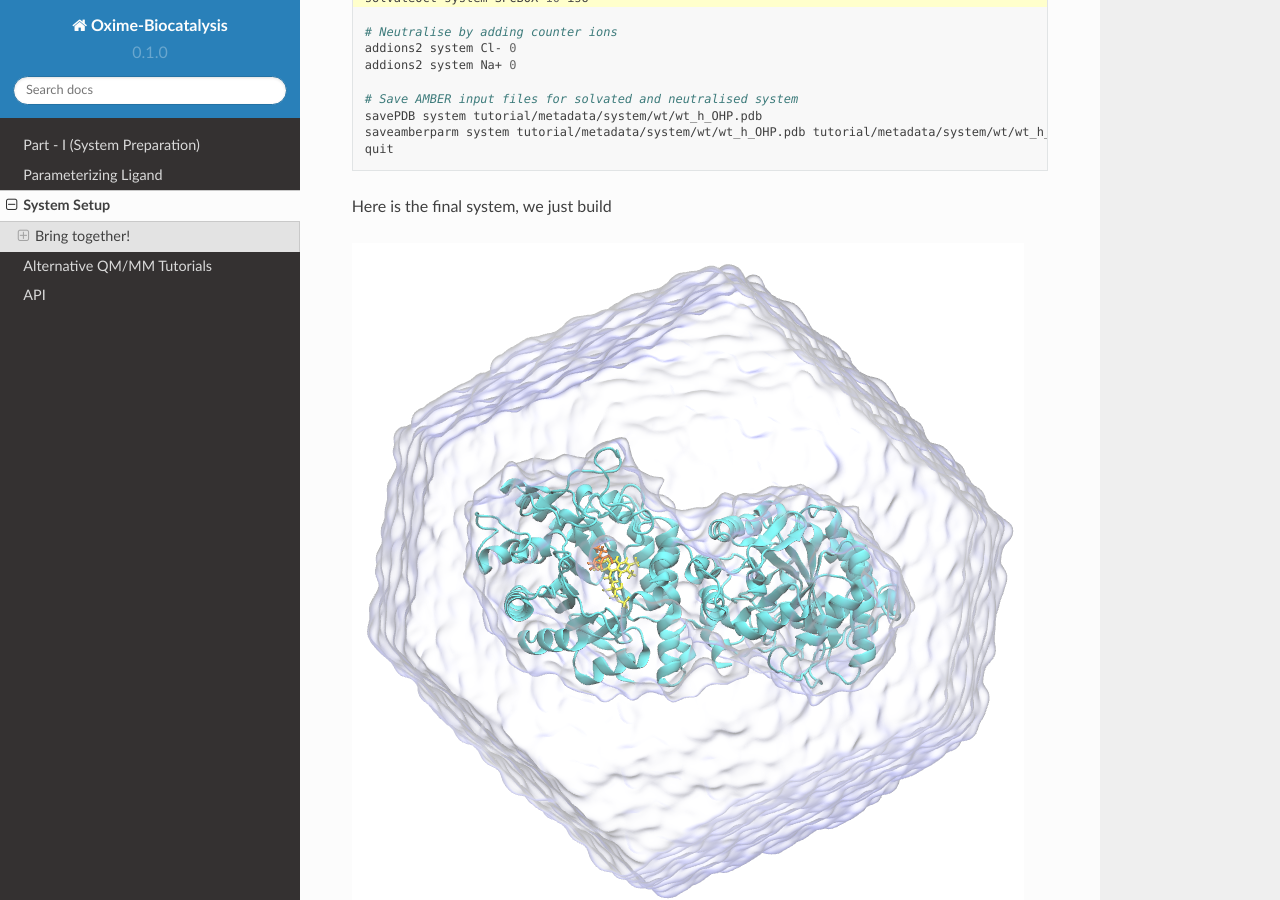
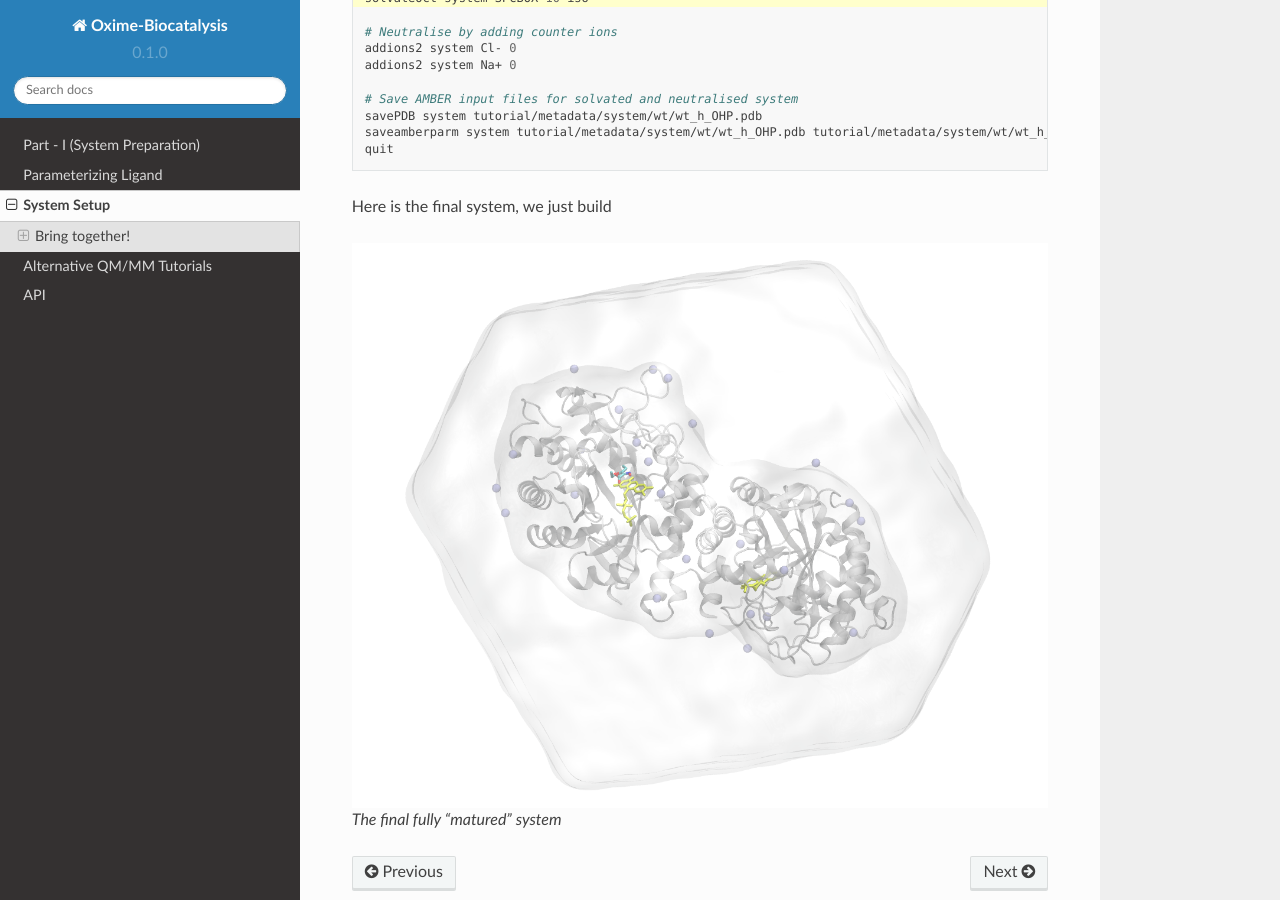
Before and after one commit to hopanoid/Enzyme-Reaction-Dynamics-Tutorial, a Sphinx documentation site: the page built from docs/source/3-system_setup.rst, in a window 1280 px wide and 900 px high, scrolled down 1121 px. Built offline with Sphinx 7.4.7 and the Read the Docs theme 2.0.0, drawn with Linux system fonts in a browser that asks for light colours.

Commit message:
System image changed

```diff
--- a/docs/source/3-system_setup.rst
+++ b/docs/source/3-system_setup.rst
@@ -74,6 +74,6 @@ Here is the content of the :file:`tutorial/metadata/system/2-tleap.in`
 
 Here is the final system, we just build
 
-.. figure:: figs/system.png
+.. figure:: figs/system_v2.png
 
         The final fully "matured" system
```
Also changed, not shown: docs/source/figs/system_v1.png (renamed from docs/source/figs/system.png), docs/source/figs/system_v2.png (added).
